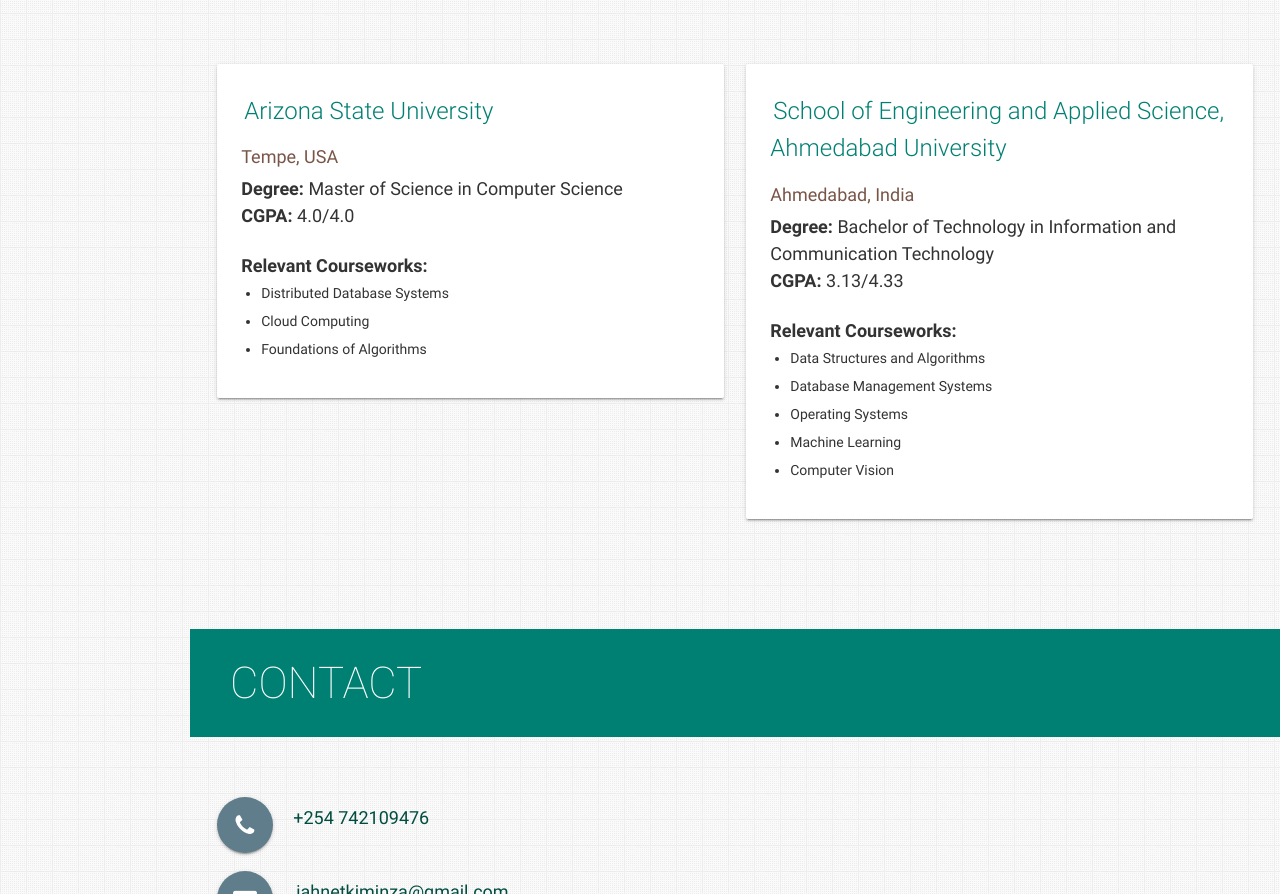
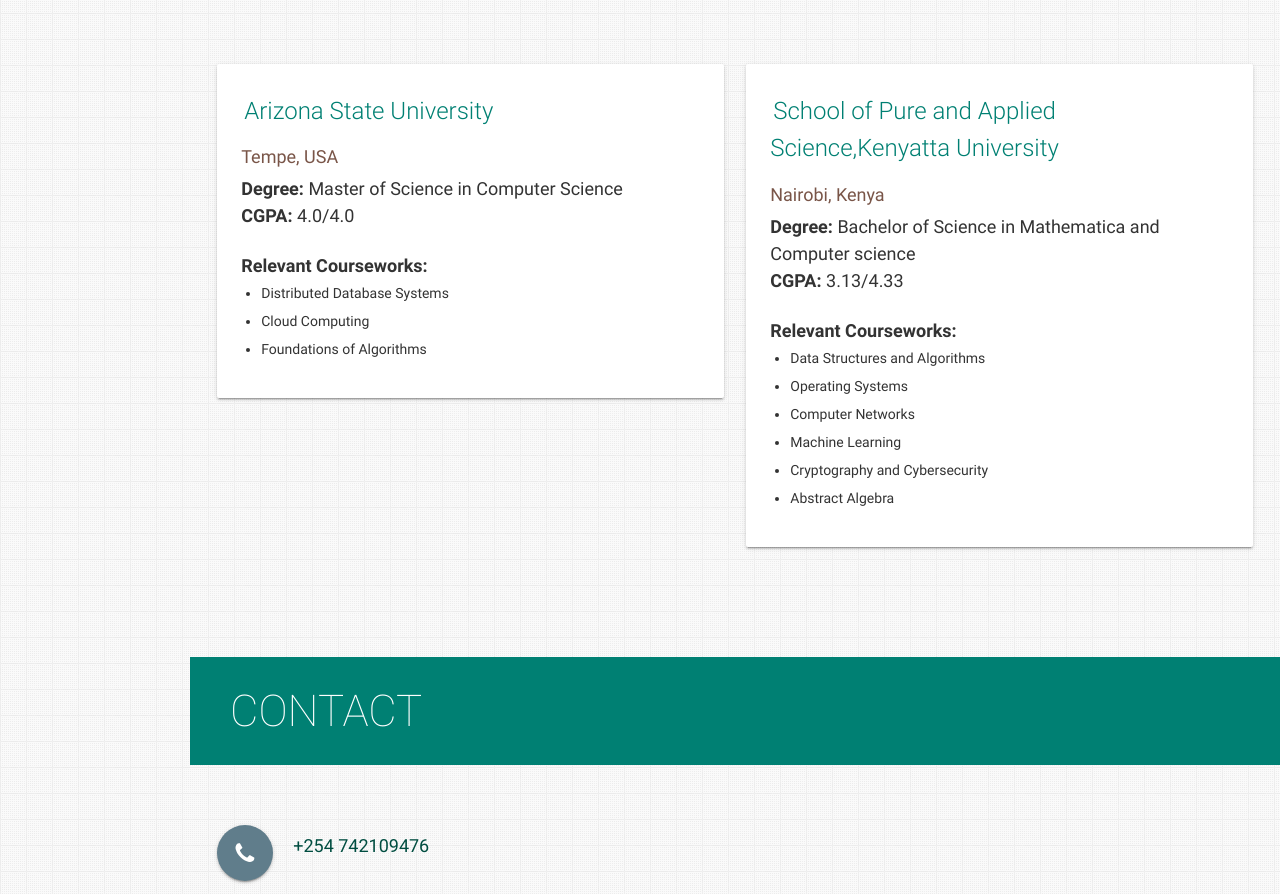
Before and after one commit to Web3-baddie/Janet, a plain HTML site: page index.html in a window 1280 px wide. Shown: the part 7033-7927 px from the top of the page. Drawn offline with nearby package versions, Linux system fonts and the light colour scheme.

Commit message:
Update index.html

```diff
--- a/index.html
+++ b/index.html
@@ -946,12 +946,12 @@ of each drug container to estimate the degradation of the drug.
             <div class="card">
               <div class="card-content">
                 <p>
-                  <span class="card-title"><a href="https://ahduni.edu.in/academics/schools-centres/school-of-engineering-and-applied-science/" target="_blank" class="teal-text hoverline">School of Engineering and Applied Science, Ahmedabad
+                  <span class="card-title"><a href="https://www.ku.ac.ke/" target="_blank" class="teal-text hoverline">School of Pure and Applied Science,Kenyatta
                       University</a></span>
                 </p>
-                <p class="brown-text">Ahmedabad, India</p>
+                <p class="brown-text">Nairobi, Kenya</p>
                 <p>
-                  <b>Degree: </b>Bachelor of Technology in Information and Communication Technology
+                  <b>Degree: </b>Bachelor of Science in Mathematica and Computer science
                   <br>
                   <b>CGPA: </b>3.13/4.33
                 </p>
@@ -960,11 +960,13 @@ of each drug container to estimate the degradation of the drug.
                   <p>
                     <b>Relevant Courseworks:</b>
                   <ul>
-                    <li>Data Structures and Algorithms</li>
-                    <li>Database Management Systems</li>
-                    <li>Operating Systems</li>
-                    <li>Machine Learning</li>
-                    <li>Computer Vision</li>
+                  <li>Data Structures and Algorithms</li>
+<li>Operating Systems</li>
+<li>Computer Networks</li>
+<li>Machine Learning</li>
+<li>Cryptography and Cybersecurity</li>
+<li>Abstract Algebra</li>
+
                   </ul>
                   </p>
 
```
